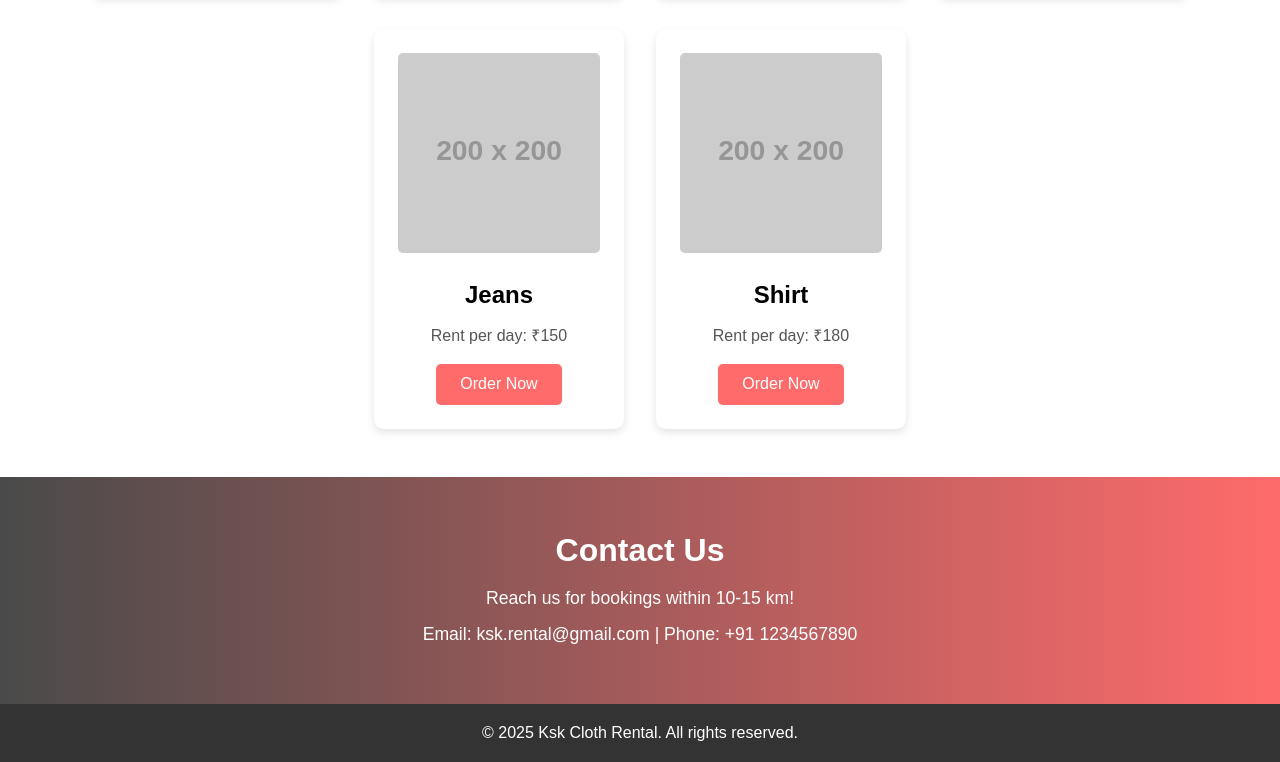
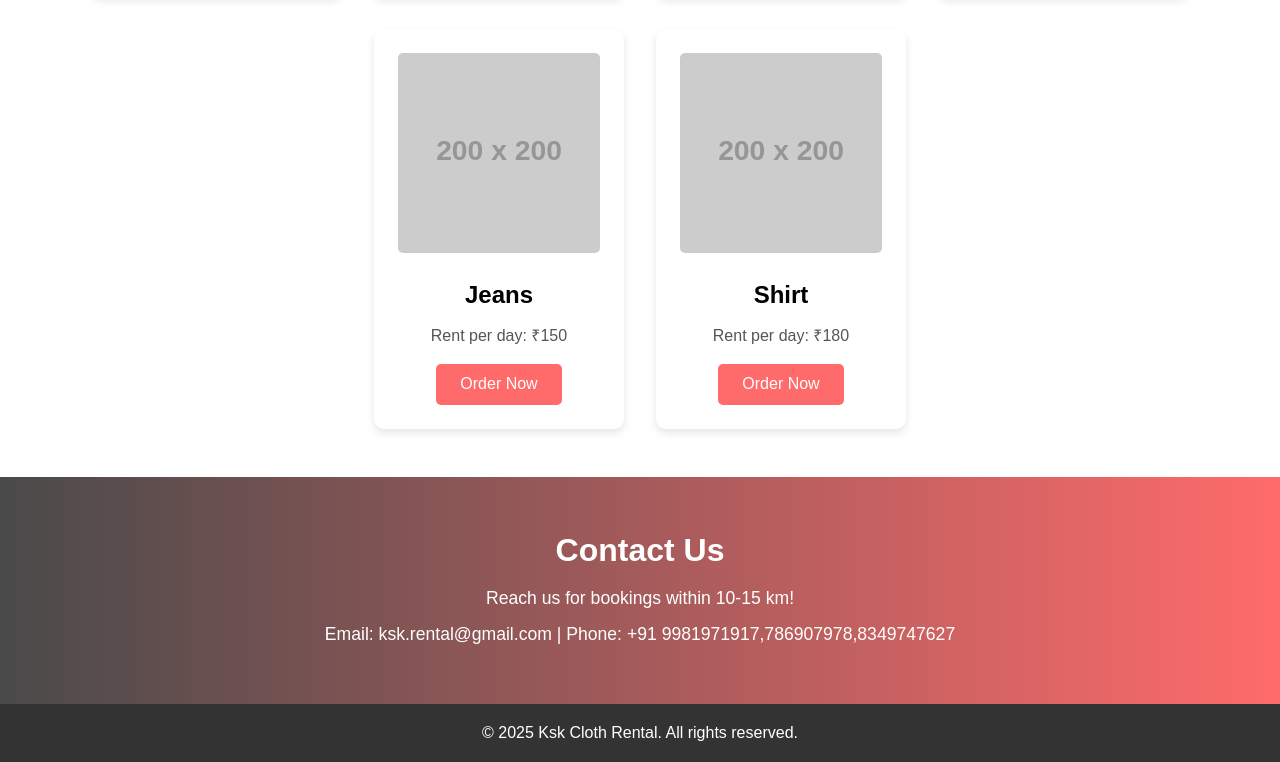
Before and after one commit to KsK-rental/KsK-rental-cloth, a plain HTML site: page index.html in a window 1280 px wide. Shown: the part 1473-2235 px from the top of the page. Drawn offline with Linux system fonts and the light colour scheme; placeholder pictures from the web are drawn by us; files whose address does not match are found by name.

Commit message:
Update index.html

```diff
--- a/index.html
+++ b/index.html
@@ -96,7 +96,7 @@
     <section id="contact">
         <h2>Contact Us</h2>
         <p>Reach us for bookings within 10-15 km!</p>
-        <p>Email: ksk.rental@gmail.com | Phone: +91 1234567890</p>
+        <p>Email: ksk.rental@gmail.com | Phone: +91 9981971917,786907978,8349747627</p>
     </section>
 
     <!-- Footer -->
```
